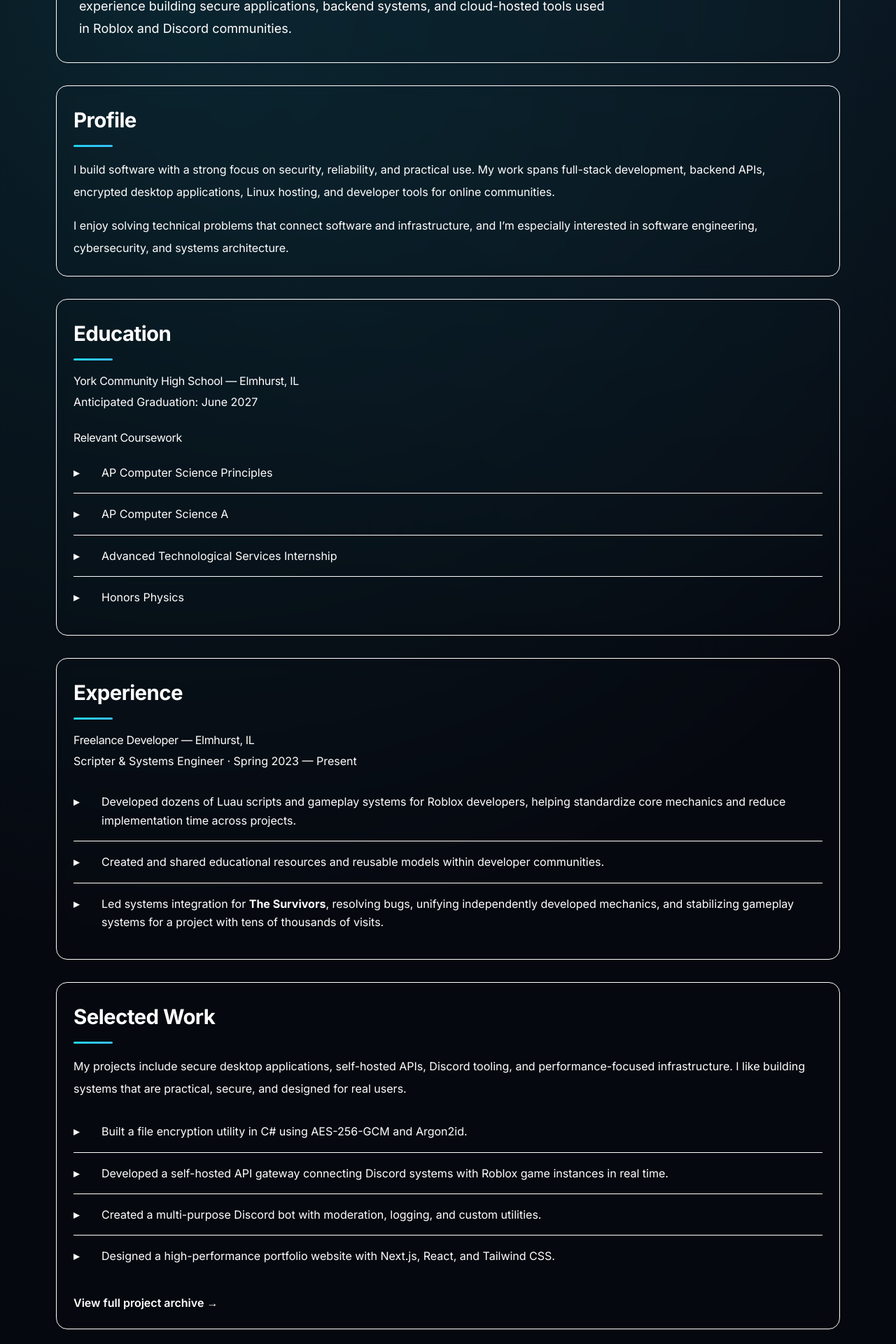
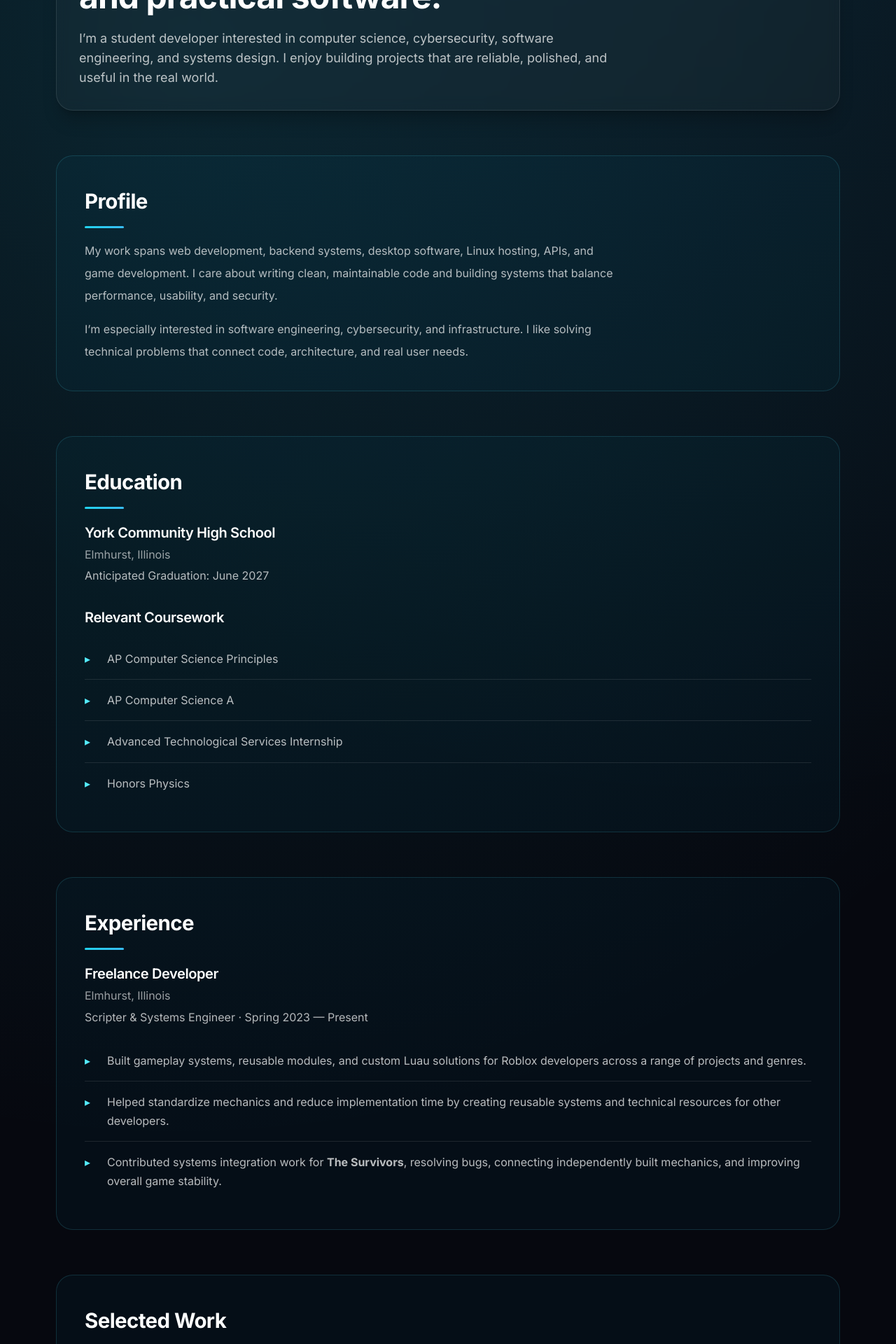
Before and after one commit to AspectOV/Portfolio, a Next.js app: page /about in a window 1280 px wide. Shown: the part 360-2280 px from the top of the page at 70% size. Built offline with nearby package versions, Linux system fonts and the light colour scheme.

Commit message:
Refactor AboutPage component styling and content

```diff
--- a/src/app/about/page.tsx
+++ b/src/app/about/page.tsx
@@ -1,188 +1,181 @@
 'use client'
 
 import React from 'react'
+import Link from 'next/link'
 import { motion } from 'framer-motion'
 import Skills from '@/components/Skills'
 
+const sectionTransition = (delay = 0) => ({
+  initial: { opacity: 0, y: 24 },
+  whileInView: { opacity: 1, y: 0 },
+  viewport: { once: true, amount: 0.2 },
+  transition: { duration: 0.55, delay },
+})
+
+const sectionClassName =
+  'rounded-3xl border border-cyan-300/15 bg-cyan-500/[0.04] p-6 md:p-10'
+
+const itemClassName =
+  "relative border-b border-white/10 py-4 pl-8 text-white/72 last:border-b-0 before:absolute before:left-0 before:top-4 before:text-cyan-300 before:content-['▸']"
+
 const AboutPage: React.FC = () => {
-  const sectionClass =
-    'rounded-2xl border border-border/60 bg-background/60 p-6 shadow-sm backdrop-blur-sm'
-  const itemClass =
-    "py-4 border-b border-border/50 relative pl-10 before:content-['▸'] before:absolute before:left-0 before:text-accent before:font-bold last:border-b-0"
+  return (
+    <div className="space-y-12 md:space-y-16">
+      <motion.section
+        className="rounded-3xl border border-white/10 bg-white/[0.03] p-6 shadow-xl shadow-black/20 backdrop-blur-sm md:p-8"
+        {...sectionTransition(0)}
+      >
+        <p className="mb-3 text-xs font-semibold uppercase tracking-[0.22em] text-cyan-300/80">
+          About • Jeremy M. Hayes
+        </p>
 
-  return (
-    <>
-      <motion.section
-        className="mb-8 rounded-2xl border border-border/60 bg-background/60 p-8 shadow-sm backdrop-blur-sm"
-        initial={{ opacity: 0, y: 20 }}
-        animate={{ opacity: 1, y: 0 }}
-        transition={{ duration: 0.6 }}
-      >
-        <p className="text-sm font-semibold uppercase tracking-[0.2em] text-accent">
-          Jeremy M. Hayes
-        </p>
-        <h1 className="mt-3 text-4xl font-bold tracking-tight sm:text-5xl">
-          Full-Stack Developer focused on secure systems, APIs, and real-world software.
+        <h1 className="max-w-4xl text-balance text-3xl font-bold leading-tight md:text-5xl">
+          Developer focused on secure systems, modern web apps, and practical software.
         </h1>
-        <p className="mt-4 max-w-3xl text-lg leading-8 text-muted-foreground">
-          I’m a high school developer pursuing computer science and cybersecurity,
-          with experience building secure applications, backend systems, and
-          cloud-hosted tools used in Roblox and Discord communities.
+
+        <p className="mt-4 max-w-3xl text-base text-white/72 md:text-lg">
+          I’m a student developer interested in computer science, cybersecurity,
+          software engineering, and systems design. I enjoy building projects that
+          are reliable, polished, and useful in the real world.
         </p>
       </motion.section>
 
-      <motion.section
-        className={sectionClass}
-        initial={{ opacity: 0, y: 20 }}
-        animate={{ opacity: 1, y: 0 }}
-        transition={{ duration: 0.6, delay: 0.1 }}
-      >
+      <motion.section className={sectionClassName} {...sectionTransition(0.08)}>
         <h2>Profile</h2>
-        <p className="mt-4 leading-8 text-muted-foreground">
-          I build software with a strong focus on security, reliability, and
-          practical use. My work spans full-stack development, backend APIs,
-          encrypted desktop applications, Linux hosting, and developer tools for
-          online communities.
+
+        <div className="mt-4 space-y-4">
+          <p className="max-w-3xl leading-8 text-white/70">
+            My work spans web development, backend systems, desktop software,
+            Linux hosting, APIs, and game development. I care about writing clean,
+            maintainable code and building systems that balance performance,
+            usability, and security.
           </p>
-        <p className="mt-4 leading-8 text-muted-foreground">
-          I enjoy solving technical problems that connect software and
-          infrastructure, and I’m especially interested in software engineering,
-          cybersecurity, and systems architecture.
+
+          <p className="max-w-3xl leading-8 text-white/70">
+            I’m especially interested in software engineering, cybersecurity, and
+            infrastructure. I like solving technical problems that connect code,
+            architecture, and real user needs.
           </p>
+        </div>
       </motion.section>
 
-      <motion.section
-        className={`${sectionClass} mt-8`}
-        initial={{ opacity: 0, y: 20 }}
-        animate={{ opacity: 1, y: 0 }}
-        transition={{ duration: 0.6, delay: 0.2 }}
-      >
+      <motion.section className={sectionClassName} {...sectionTransition(0.12)}>
         <h2>Education</h2>
-        <div className="mt-4">
-          <h3>York Community High School — Elmhurst, IL</h3>
-          <p className="mt-1 text-muted-foreground">
+
+        <div className="mt-5">
+          <h3 className="text-xl font-semibold text-white">
+            York Community High School
+          </h3>
+          <p className="mt-1 text-white/60">Elmhurst, Illinois</p>
+          <p className="mt-1 text-white/70">
             Anticipated Graduation: June 2027
           </p>
         </div>
 
-        <h3 className="mt-6">Relevant Coursework</h3>
-        <ul className="mt-2 list-none p-0">
-          <li className={itemClass}>AP Computer Science Principles</li>
-          <li className={itemClass}>AP Computer Science A</li>
-          <li className={itemClass}>
+        <div className="mt-8">
+          <h3 className="text-xl font-semibold text-white">Relevant Coursework</h3>
+          <ul className="mt-4 list-none p-0">
+            <li className={itemClassName}>AP Computer Science Principles</li>
+            <li className={itemClassName}>AP Computer Science A</li>
+            <li className={itemClassName}>
               Advanced Technological Services Internship
             </li>
-          <li className={itemClass}>Honors Physics</li>
+            <li className={itemClassName}>Honors Physics</li>
           </ul>
+        </div>
       </motion.section>
 
-      <motion.section
-        className={`${sectionClass} mt-8`}
-        initial={{ opacity: 0, y: 20 }}
-        animate={{ opacity: 1, y: 0 }}
-        transition={{ duration: 0.6, delay: 0.3 }}
-      >
+      <motion.section className={sectionClassName} {...sectionTransition(0.16)}>
         <h2>Experience</h2>
-        <div className="mt-4">
-          <h3>Freelance Developer — Elmhurst, IL</h3>
-          <p className="mt-1 text-muted-foreground">
+
+        <div className="mt-5">
+          <h3 className="text-xl font-semibold text-white">Freelance Developer</h3>
+          <p className="mt-1 text-white/60">Elmhurst, Illinois</p>
+          <p className="mt-1 text-white/70">
             Scripter & Systems Engineer · Spring 2023 — Present
           </p>
         </div>
 
-        <ul className="mt-4 list-none p-0">
-          <li className={itemClass}>
-            Developed dozens of Luau scripts and gameplay systems for Roblox
-            developers, helping standardize core mechanics and reduce
-            implementation time across projects.
+        <ul className="mt-5 list-none p-0">
+          <li className={itemClassName}>
+            Built gameplay systems, reusable modules, and custom Luau solutions for
+            Roblox developers across a range of projects and genres.
           </li>
-          <li className={itemClass}>
-            Created and shared educational resources and reusable models within
-            developer communities.
+          <li className={itemClassName}>
+            Helped standardize mechanics and reduce implementation time by creating
+            reusable systems and technical resources for other developers.
           </li>
-          <li className={itemClass}>
-            Led systems integration for <strong>The Survivors</strong>,
-            resolving bugs, unifying independently developed mechanics, and
-            stabilizing gameplay systems for a project with tens of thousands of
-            visits.
+          <li className={itemClassName}>
+            Contributed systems integration work for <strong>The Survivors</strong>,
+            resolving bugs, connecting independently built mechanics, and improving
+            overall game stability.
           </li>
         </ul>
       </motion.section>
 
-      <motion.section
-        className={`${sectionClass} mt-8`}
-        initial={{ opacity: 0, y: 20 }}
-        animate={{ opacity: 1, y: 0 }}
-        transition={{ duration: 0.6, delay: 0.4 }}
-      >
+      <motion.section className={sectionClassName} {...sectionTransition(0.2)}>
         <h2>Selected Work</h2>
-        <p className="mt-4 leading-8 text-muted-foreground">
-          My projects include secure desktop applications, self-hosted APIs,
-          Discord tooling, and performance-focused infrastructure. I like
-          building systems that are practical, secure, and designed for real
-          users.
+
+        <p className="mt-4 max-w-3xl leading-8 text-white/70">
+          My projects include secure desktop applications, self-hosted tools,
+          Discord utilities, game systems, and performance-focused web projects.
+          I like building software that is practical, secure, and well structured.
         </p>
 
-        <ul className="mt-4 list-none p-0">
-          <li className={itemClass}>
-            Built a file encryption utility in C# using AES-256-GCM and
-            Argon2id.
+        <ul className="mt-5 list-none p-0">
+          <li className={itemClassName}>
+            Built a C# file encryption utility using AES-256-GCM and modern secure
+            design principles.
           </li>
-          <li className={itemClass}>
-            Developed a self-hosted API gateway connecting Discord systems with
-            Roblox game instances in real time.
+          <li className={itemClassName}>
+            Developed self-hosted tools and APIs connecting live systems between
+            Discord and Roblox experiences.
           </li>
-          <li className={itemClass}>
-            Created a multi-purpose Discord bot with moderation, logging, and
-            custom utilities.
+          <li className={itemClassName}>
+            Created multi-purpose Discord tooling with moderation, logging, and
+            automation features.
           </li>
-          <li className={itemClass}>
-            Designed a high-performance portfolio website with Next.js, React,
-            and Tailwind CSS.
+          <li className={itemClassName}>
+            Designed and developed a modern portfolio site with Next.js, React, and
+            Tailwind CSS.
           </li>
         </ul>
 
-        <a
+        <Link
           href="/projects"
-          className="mt-6 inline-flex font-semibold text-accent hover:underline"
+          className="mt-6 inline-flex items-center gap-2 rounded-xl border border-cyan-300/25 bg-cyan-400/10 px-5 py-3 font-semibold text-cyan-200 transition-all duration-200 hover:-translate-y-0.5 hover:bg-cyan-300/20"
         >
-          View full project archive →
-        </a>
+          View full project archive
+          <span aria-hidden="true">→</span>
+        </Link>
       </motion.section>
 
-      <motion.section
-        className={`${sectionClass} mt-8`}
-        initial={{ opacity: 0, y: 20 }}
-        animate={{ opacity: 1, y: 0 }}
-        transition={{ duration: 0.6, delay: 0.5 }}
-      >
+      <motion.section className={sectionClassName} {...sectionTransition(0.24)}>
         <h2>Skills & Technologies</h2>
+        <div className="mt-6">
           <Skills />
+        </div>
       </motion.section>
 
-      <motion.section
-        className={`${sectionClass} mt-8`}
-        initial={{ opacity: 0, y: 20 }}
-        animate={{ opacity: 1, y: 0 }}
-        transition={{ duration: 0.6, delay: 0.6 }}
-      >
+      <motion.section className={sectionClassName} {...sectionTransition(0.28)}>
         <h2>Certifications & Honors</h2>
-        <ul className="mt-4 list-none p-0">
-          <li className={itemClass}>CompTIA Tech+ — 2025</li>
-          <li className={itemClass}>CompTIA A+ — In Progress</li>
-          <li className={itemClass}>
+
+        <ul className="mt-5 list-none p-0">
+          <li className={itemClassName}>CompTIA Tech+ — 2025</li>
+          <li className={itemClassName}>CompTIA A+ — In Progress</li>
+          <li className={itemClassName}>
             Microsoft Office Specialist Certification — In Progress
           </li>
-          <li className={itemClass}>
+          <li className={itemClassName}>
             SkillsUSA Illinois State — 6th Place, Technical Information Services
             (2025)
           </li>
-          <li className={itemClass}>
+          <li className={itemClassName}>
             National Technical Honor Society — Member
           </li>
         </ul>
       </motion.section>
-    </>
+    </div>
   )
 }
 
```
Lines whose indentation alone changed are shown as unchanged.
